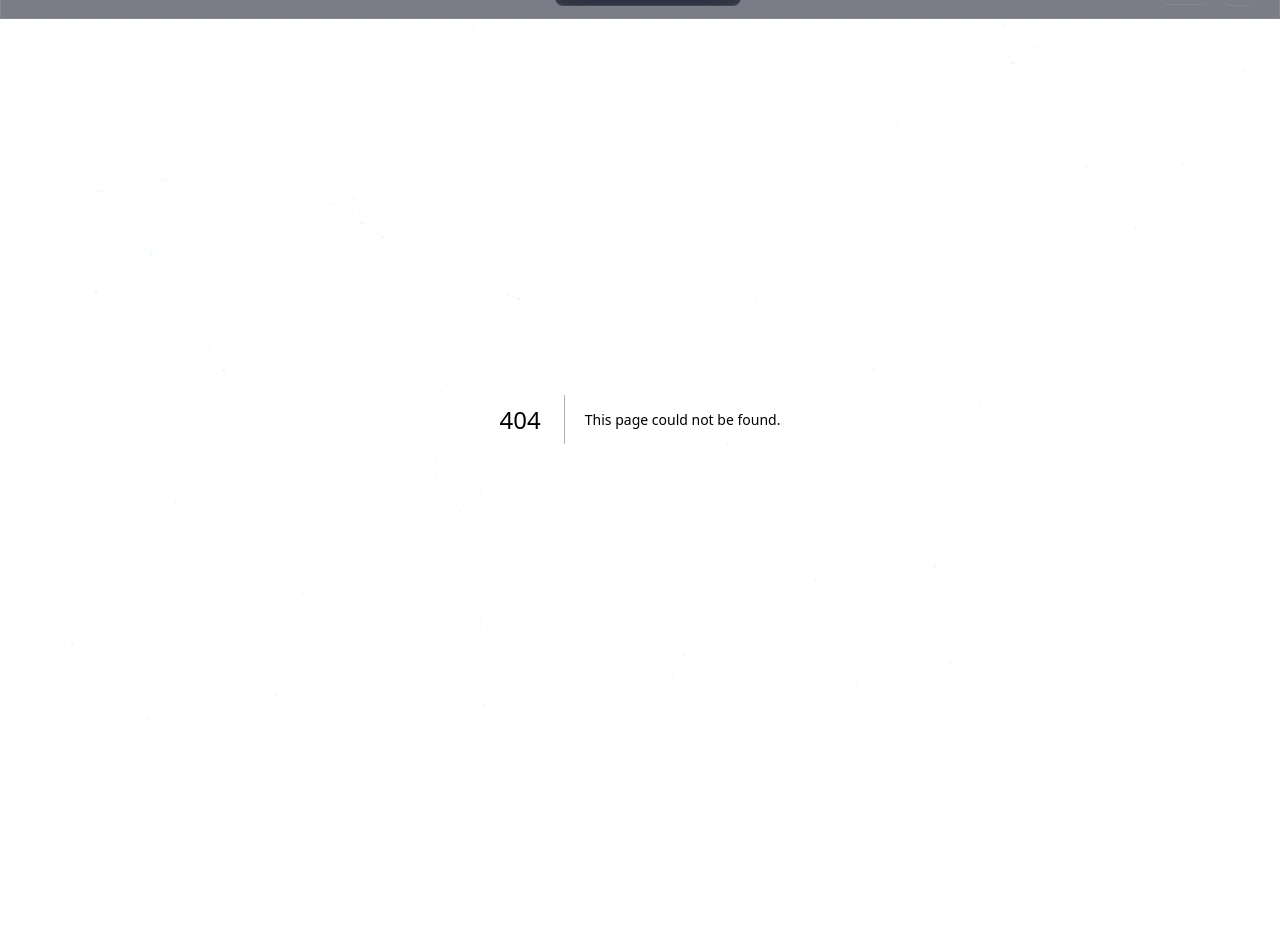
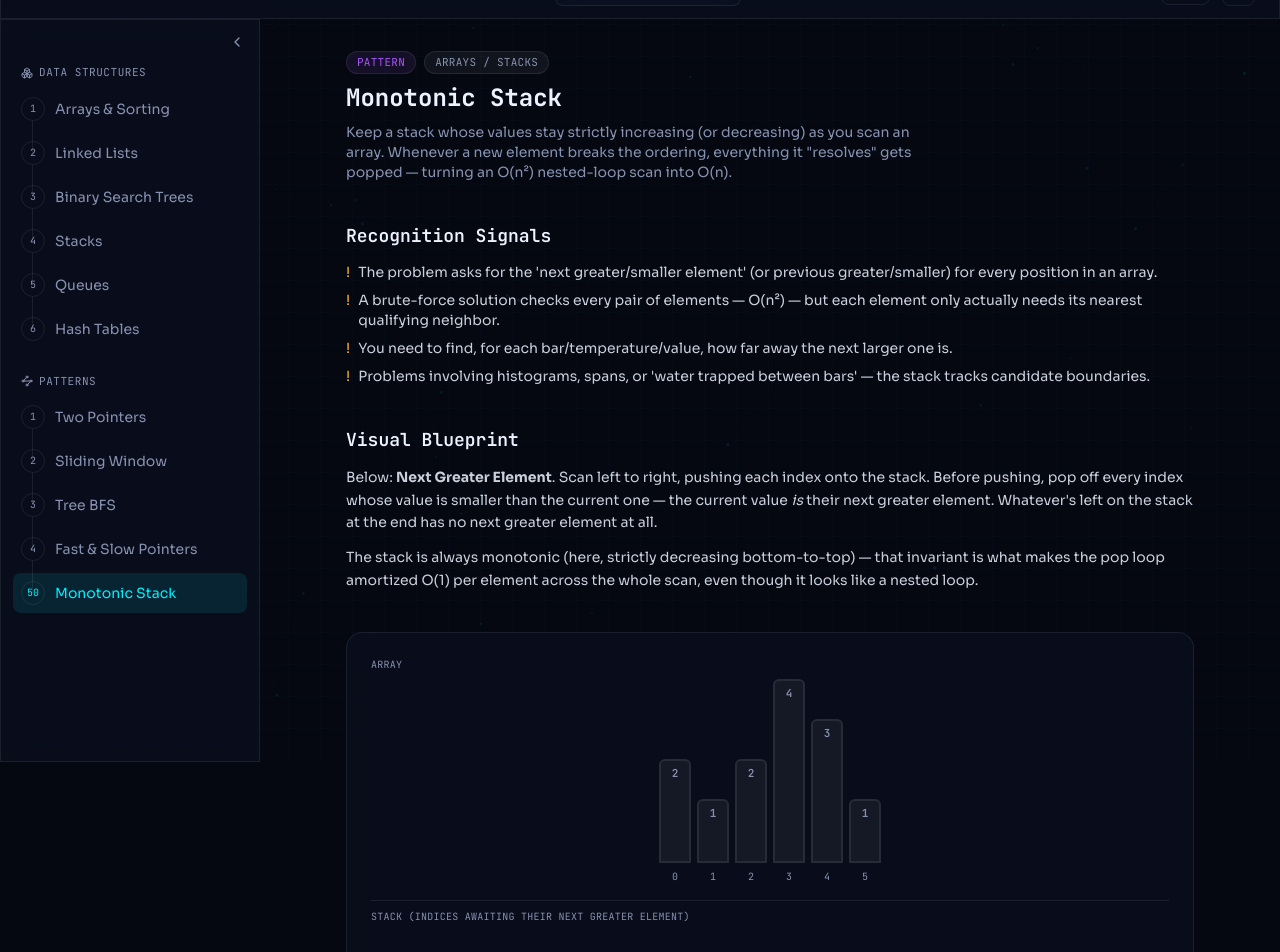
Before and after one commit to Kaushik2210/AlgoVerse, a Next.js app: page /patterns/monotonic-stack in a window 1280 px wide. Before the commit this address had no page. Shown: the part 40-992 px from the top of the page. Before the commit the page ends 859 px from the top, so only its background shows below. Built offline with nearby package versions, Linux system fonts and the light colour scheme.

Commit message:
add monotonic stack pattern page

```diff
--- /dev/null
+++ b/src/app/(app)/patterns/monotonic-stack/page.tsx
@@ -0,0 +1,122 @@
+"use client";
+
+import { useEffect, useMemo } from "react";
+import Badge from "@/components/ui/Badge";
+import GlassCard from "@/components/ui/GlassCard";
+import { TheorySection, PitfallList } from "@/components/ui/TheorySection";
+import ProblemList, { type Problem } from "@/components/ui/ProblemList";
+import VisualizerEngine from "@/components/visualizers/VisualizerEngine";
+import ArrayBars from "@/components/visualizers/ArrayBars";
+import StackView from "@/components/visualizers/StackView";
+import { monotonicStackDemoSteps, PATTERN_CODE } from "@/lib/algorithms/patterns";
+import { useProgressStore } from "@/lib/store/progress";
+import problems from "@/data/problems.json";
+
+const MODULE_SLUG = "monotonic-stack";
+const DEMO_VALUES = [2, 1, 2, 4, 3, 1];
+
+export default function MonotonicStackPage() {
+  const setModuleProgress = useProgressStore((s) => s.setModuleProgress);
+  const completeModule = useProgressStore((s) => s.completeModule);
+
+  useEffect(() => {
+    setModuleProgress(MODULE_SLUG, { percent: 50 });
+    // eslint-disable-next-line react-hooks/exhaustive-deps
+  }, []);
+
+  const steps = useMemo(() => monotonicStackDemoSteps(DEMO_VALUES), []);
+
+  return (
+    <div className="max-w-4xl mx-auto px-4 sm:px-6 py-8 flex flex-col gap-10">
+      <header>
+        <div className="flex items-center gap-2 mb-2">
+          <Badge variant="violet">Pattern</Badge>
+          <Badge variant="neutral">Arrays / Stacks</Badge>
+        </div>
+        <h1 className="text-2xl font-bold font-mono-data">Monotonic Stack</h1>
+        <p className="text-text-muted mt-2 text-sm max-w-xl">
+          Keep a stack whose values stay strictly increasing (or decreasing) as you
+          scan an array. Whenever a new element breaks the ordering, everything it
+          &quot;resolves&quot; gets popped — turning an O(n²) nested-loop scan into O(n).
+        </p>
+      </header>
+
+      <TheorySection title="Recognition Signals">
+        <PitfallList
+          items={[
+            "The problem asks for the 'next greater/smaller element' (or previous greater/smaller) for every position in an array.",
+            "A brute-force solution checks every pair of elements — O(n²) — but each element only actually needs its nearest qualifying neighbor.",
+            "You need to find, for each bar/temperature/value, how far away the next larger one is.",
+            "Problems involving histograms, spans, or 'water trapped between bars' — the stack tracks candidate boundaries.",
+          ]}
+        />
+      </TheorySection>
+
+      <TheorySection title="Visual Blueprint">
+        <p>
+          Below: <strong>Next Greater Element</strong>. Scan left to right, pushing
+          each index onto the stack. Before pushing, pop off every index whose value
+          is smaller than the current one — the current value <em>is</em> their next
+          greater element. Whatever&apos;s left on the stack at the end has no next greater
+          element at all.
+        </p>
+        <p>
+          The stack is always monotonic (here, strictly decreasing bottom-to-top) —
+          that invariant is what makes the pop loop amortized O(1) per element across
+          the whole scan, even though it looks like a nested loop.
+        </p>
+      </TheorySection>
+
+      <VisualizerEngine
+        steps={steps}
+        code={PATTERN_CODE.monotonicStack}
+        onComplete={() => completeModule(MODULE_SLUG)}
+      >
+        {(state) => (
+          <div className="w-full flex flex-col gap-4">
+            <div>
+              <p className="text-[10px] font-mono-data uppercase tracking-wide text-text-muted mb-1">
+                Array
+              </p>
+              <ArrayBars state={state.arr} />
+            </div>
+            <div className="border-t border-glass-border-token pt-2">
+              <p className="text-[10px] font-mono-data uppercase tracking-wide text-text-muted mb-1">
+                Stack (indices awaiting their next greater element)
+              </p>
+              <StackView state={state.stack} />
+            </div>
+          </div>
+        )}
+      </VisualizerEngine>
+
+      <TheorySection title="Annotated Code Template">
+        <GlassCard>
+          <pre className="font-mono-data text-xs leading-relaxed whitespace-pre-wrap">
+{`function monotonicStackTemplate(arr) {
+  const stack = []; // indices, values monotonic bottom -> top
+  const result = new Array(arr.length).fill(-1);
+
+  for (let i = 0; i < arr.length; i++) {
+    // 1. Pop everything the current element "resolves"
+    while (stack.length && shouldPop(arr[stack.at(-1)], arr[i])) {
+      const idx = stack.pop();
+      result[idx] = arr[i]; // or i - idx, or whatever the problem asks for
+    }
+
+    // 2. Push the current index — it may resolve a later element
+    stack.push(i);
+  }
+
+  return result;
+}`}
+          </pre>
+        </GlassCard>
+      </TheorySection>
+
+      <TheorySection title="Curated Problems">
+        <ProblemList problems={problems["monotonic-stack"] as Problem[]} />
+      </TheorySection>
+    </div>
+  );
+}
```
